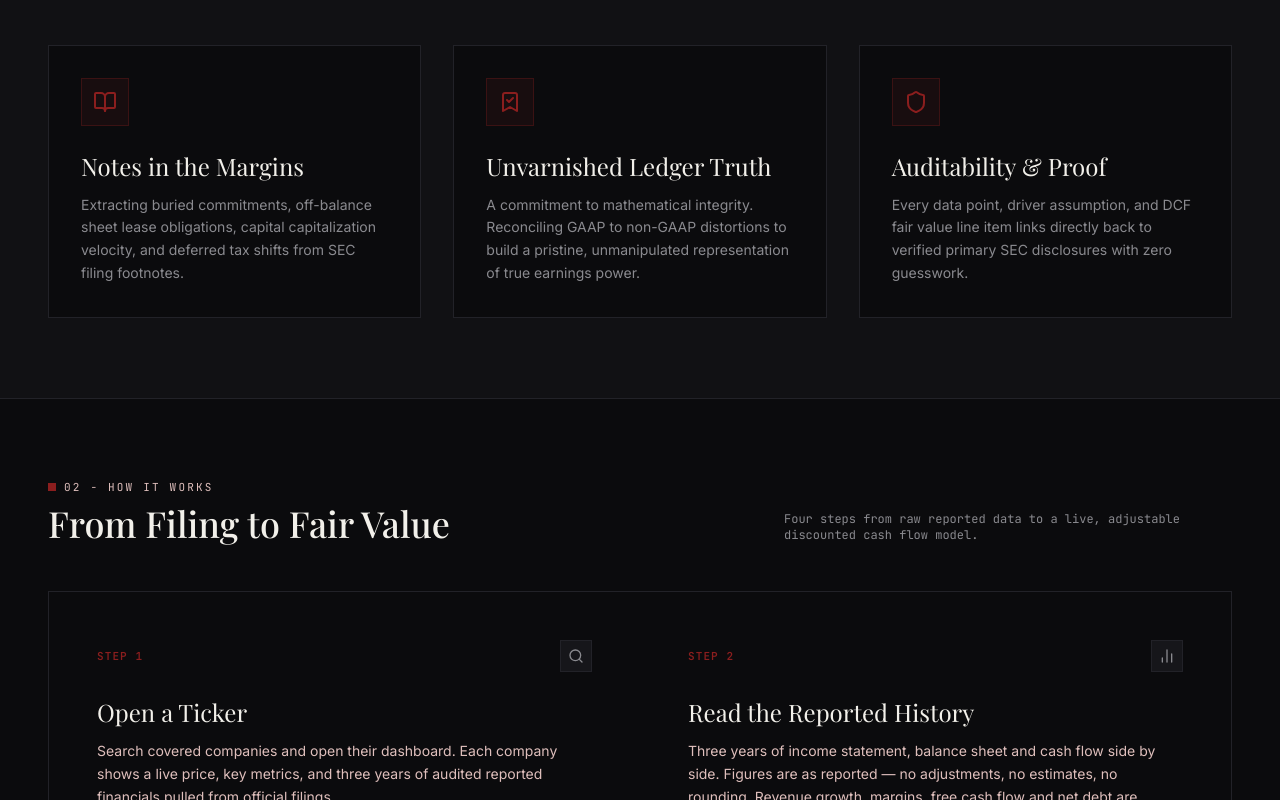
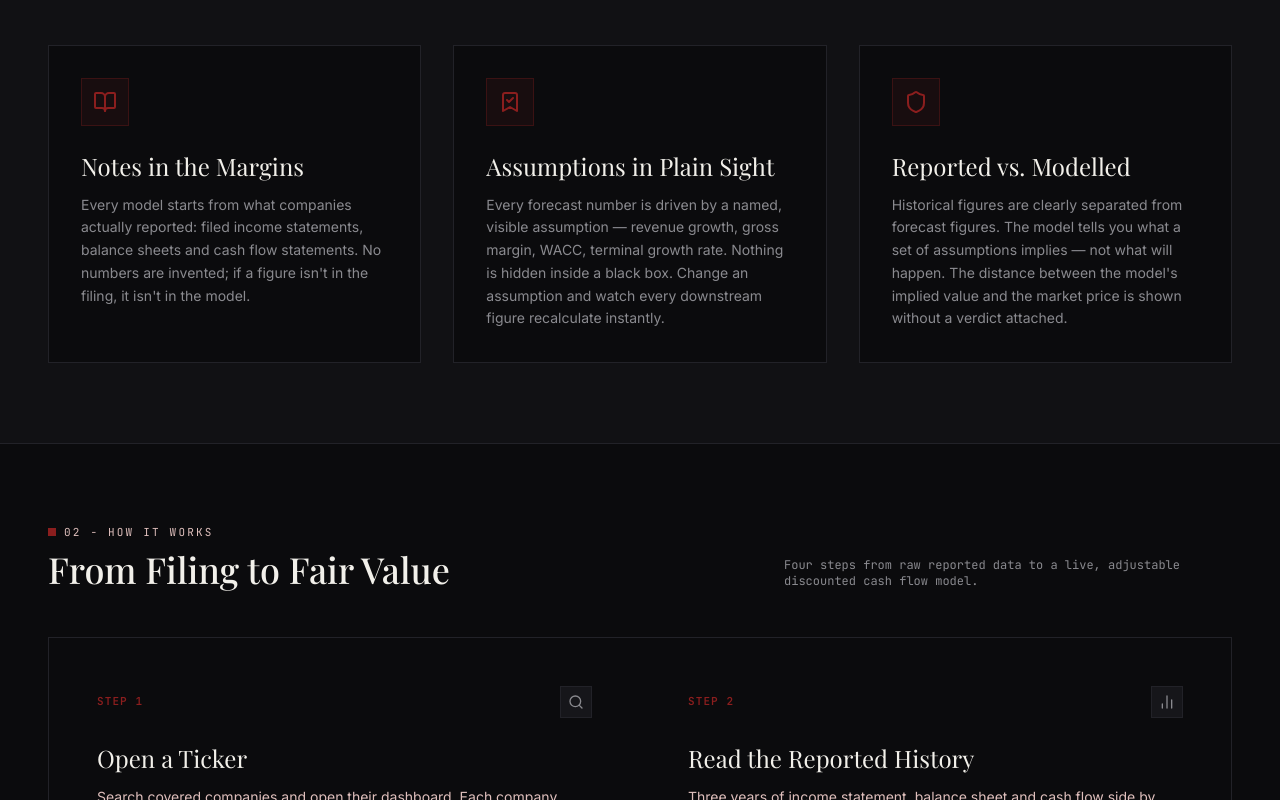
Before and after one commit to vanshgupta569-lab/Vansh-Gupta, a React (Vite) app: page / in a window 1280 px wide. Shown: the part 1164-1964 px from the top of the page. Built offline with nearby package versions, Linux system fonts and the light colour scheme; a web font is replaced by a local one.

Commit message:
Update EtymologySection.tsx

```diff
--- a/src/components/EtymologySection.tsx
+++ b/src/components/EtymologySection.tsx
@@ -1,5 +1,5 @@
 import React from 'react';
-import { Eye, BarChart3, Scale, BookOpen, BookmarkCheck, Shield } from 'lucide-react';
+import { BookOpen, BookmarkCheck, Shield } from 'lucide-react';
 
 export const EtymologySection: React.FC = () => {
   return (
@@ -46,7 +46,7 @@ export const EtymologySection: React.FC = () => {
               Notes in the Margins
             </h3>
             <p className="font-sans text-sm text-[#8A8A8F] leading-relaxed">
-              Extracting buried commitments, off-balance sheet lease obligations, capital capitalization velocity, and deferred tax shifts from SEC filing footnotes.
+              Every model starts from what companies actually reported: filed income statements, balance sheets and cash flow statements. No numbers are invented; if a figure isn't in the filing, it isn't in the model.
             </p>
           </div>
 
@@ -55,10 +55,10 @@ export const EtymologySection: React.FC = () => {
               <BookmarkCheck className="w-6 h-6 text-[#8B1E1E]" />
             </div>
             <h3 className="font-display text-xl sm:text-2xl mb-3 text-[#F2F0EA]">
-              Unvarnished Ledger Truth
+              Assumptions in Plain Sight
             </h3>
             <p className="font-sans text-sm text-[#8A8A8F] leading-relaxed">
-              A commitment to mathematical integrity. Reconciling GAAP to non-GAAP distortions to build a pristine, unmanipulated representation of true earnings power.
+              Every forecast number is driven by a named, visible assumption — revenue growth, gross margin, WACC, terminal growth rate. Nothing is hidden inside a black box. Change an assumption and watch every downstream figure recalculate instantly.
             </p>
           </div>
 
@@ -67,10 +67,10 @@ export const EtymologySection: React.FC = () => {
               <Shield className="w-6 h-6 text-[#8B1E1E]" />
             </div>
             <h3 className="font-display text-xl sm:text-2xl mb-3 text-[#F2F0EA]">
-              Auditability & Proof
+              Reported vs. Modelled
             </h3>
             <p className="font-sans text-sm text-[#8A8A8F] leading-relaxed">
-              Every data point, driver assumption, and DCF fair value line item links directly back to verified primary SEC disclosures with zero guesswork.
+              Historical figures are clearly separated from forecast figures. The model tells you what a set of assumptions implies — not what will happen. The distance between the model's implied value and the market price is shown without a verdict attached.
             </p>
           </div>
         </div>
```
